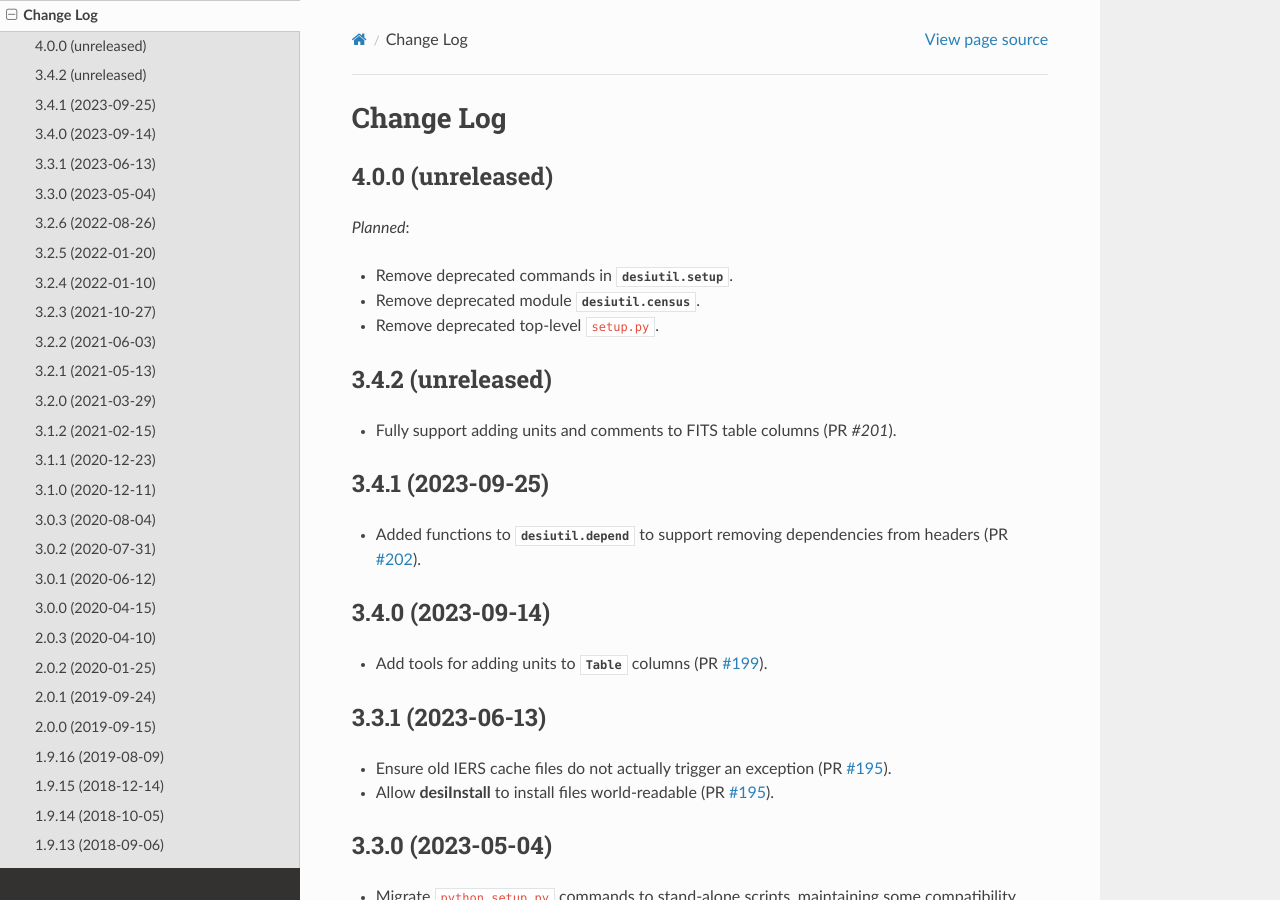
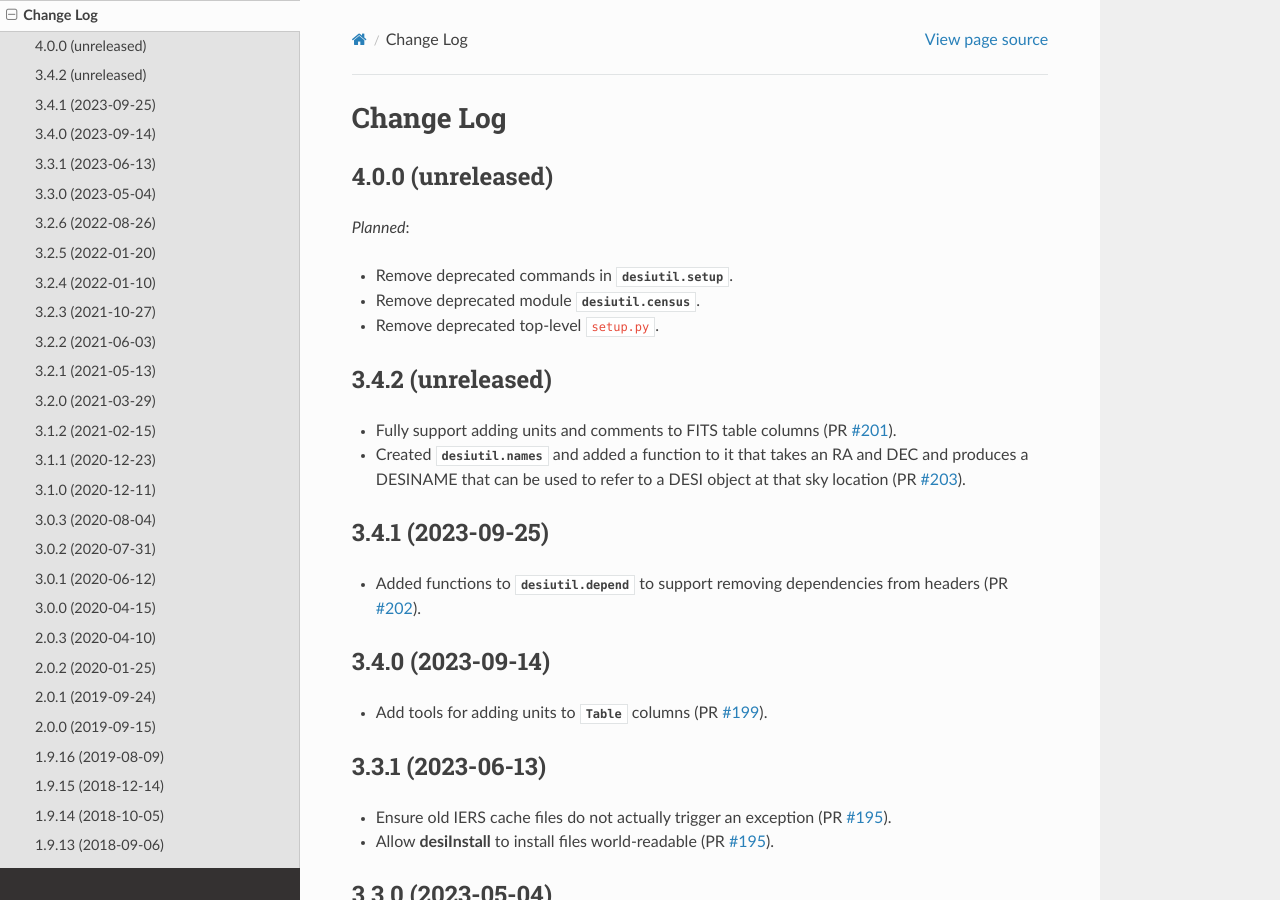
Before and after one commit to desihub/desiutil, a Sphinx documentation site: the page built from doc/changes.rst, in a window 1280 px wide and 900 px high. Built offline with Sphinx 7.4.7 and the Read the Docs theme 2.0.0, drawn with Linux system fonts in a browser that asks for light colours.

Commit message:
Update api.rst and changes.rst, and update docstrings in names.py

```diff
--- a/doc/api.rst
+++ b/doc/api.rst
@@ -47,6 +47,9 @@ desiutil API
 .. automodule:: desiutil.modules
     :members:
 
+.. automodule:: desiutil.names
+    :members:
+
 .. automodule:: desiutil.plots
     :members:
 
--- a/doc/changes.rst
+++ b/doc/changes.rst
@@ -14,9 +14,13 @@ Change Log
 3.4.2 (unreleased)
 ------------------
 
-* Fully support adding units and comments to FITS table columns (PR `#201`).
+* Fully support adding units and comments to FITS table columns (PR `#201`_).
+* Created :mod:`desiutil.names` and added a function to it that takes an RA
+  and DEC and produces a DESINAME that can be used to refer to a DESI
+  object at that sky location (PR `#203`_).
 
 .. _`#201`: https://github.com/desihub/desiutil/pull/201
+.. _`#203`: https://github.com/desihub/desiutil/pull/203
 
 3.4.1 (2023-09-25)
 ------------------
```
Also changed, not shown: 1 other file.
